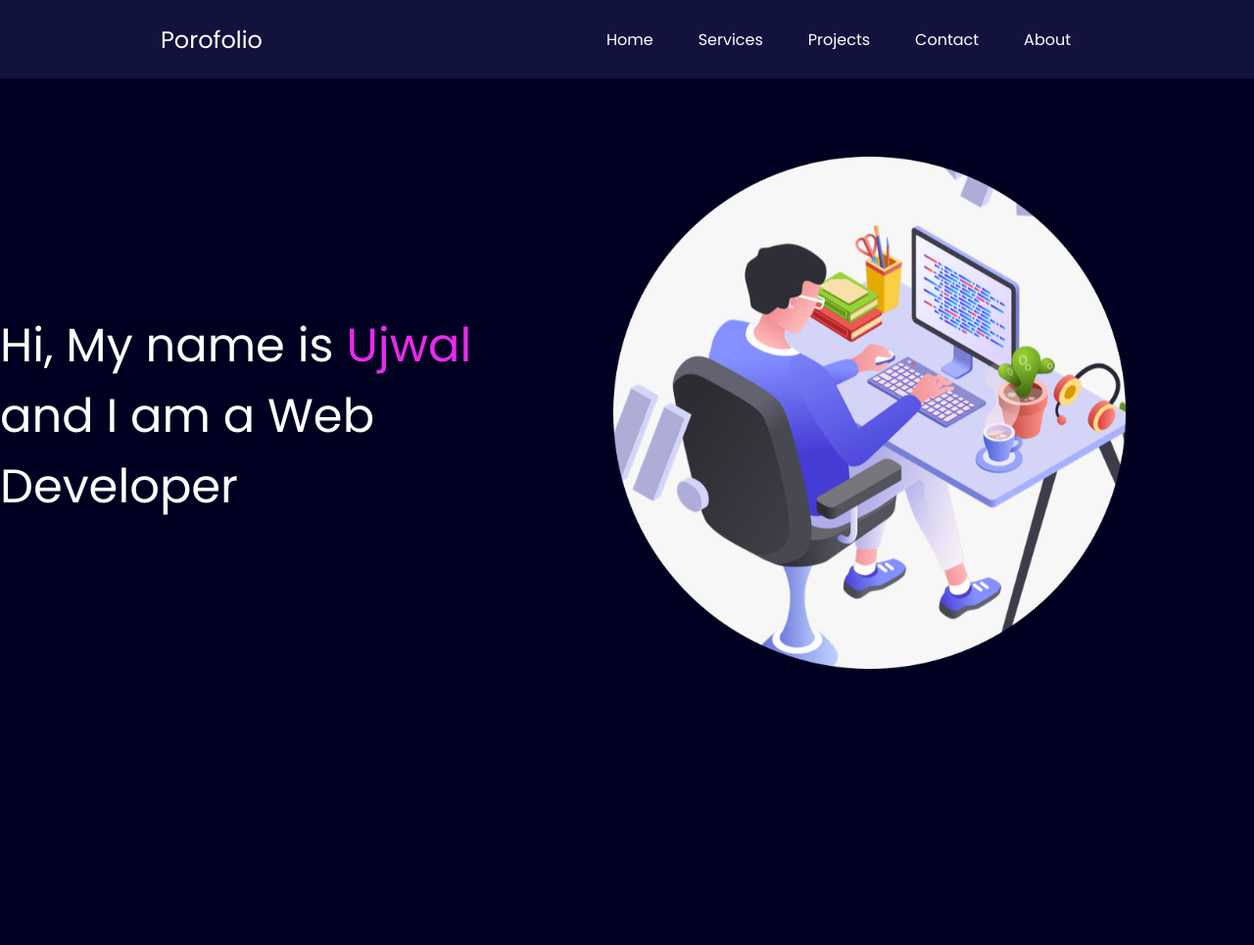
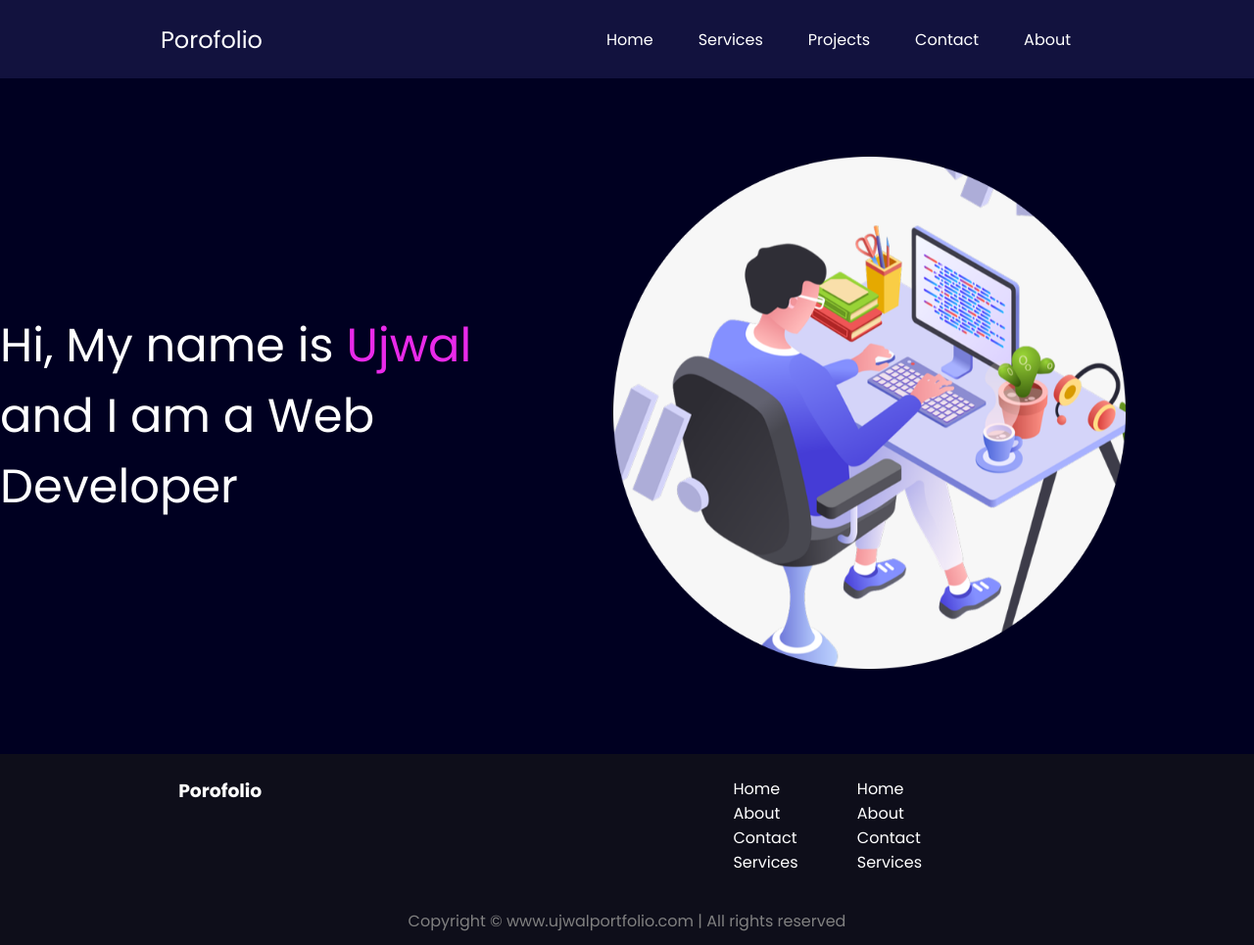
Before and after one commit to ujwal284/Portfolio, a plain HTML site: page index.html in a window 1280 px wide. Shown: the whole page at 98% size. Before the commit the page ends 800 px from the top, so only its background shows below. Drawn offline with Linux system fonts and the light colour scheme.

Commit message:
created footer

```diff
--- a/index.html
+++ b/index.html
@@ -42,7 +42,42 @@
             </div>
 
         </section>
+
+
     </main>
+
+    <footer>
+        <div class="footer">
+            <div class="footer-first">
+                <h3>Porofolio</h3>
+            </div>
+
+            <div class="footer-second"></div>
+            <ul>
+                <li>Home</li>
+                <li>About</li>
+                <li>Contact</li>
+                <li>Services</li>
+
+
+            </ul>
+            <div class="footer-third">
+                <ul>
+                    <li>Home</li>
+                    <li>About</li>
+                    <li>Contact</li>
+                    <li>Services</li>
+
+
+                </ul>
+            </div>
+
+        </div>
+
+        <div class="footer-rights">
+            Copyright &copy; www.ujwalportfolio.com | All rights reserved
+        </div>
+    </footer>
 
     <script src="/index.js"></script>
 </body>
--- a/styles.css
+++ b/styles.css
@@ -64,3 +64,28 @@ nav ul li a:hover {
 .purple {
     color: rgb(233, 42, 233);
 }
+
+footer {
+    background-color: #0e0e1a;
+
+}
+
+.footer {
+    display: flex;
+    padding: 23px 122px;
+    justify-content: space-evenly;
+}
+
+.footer ul {
+    list-style: none;
+}
+
+.footer>div {
+    width: 223px;
+}
+
+.footer-rights {
+    text-align: center;
+    color: gray;
+    padding: 12px 0;
+}
```
